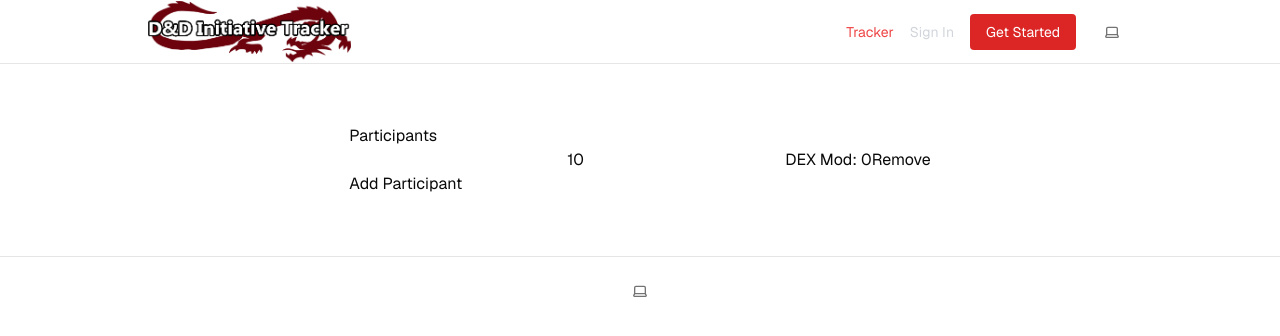
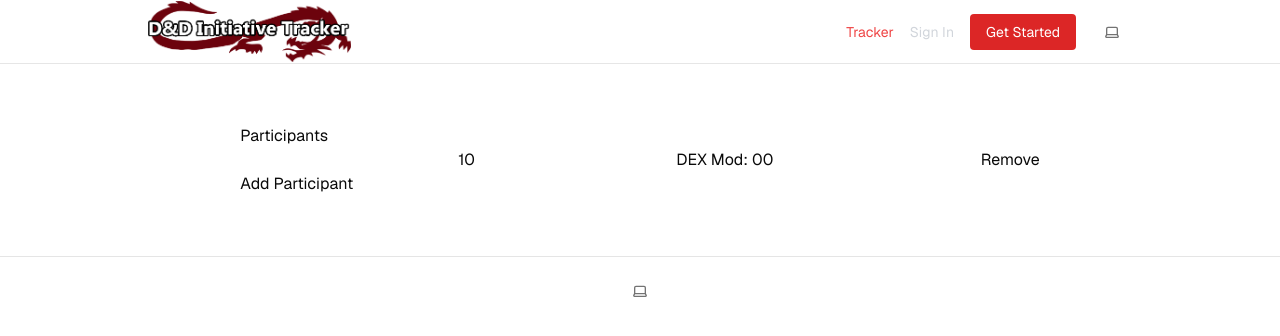
Before and after one commit to rakenduste-programmeerimine-2024/initiative-tracker, a Next.js app: page /participants in a window 1280 px wide. Shown: the top 336 px of the page. Built offline with nearby package versions, Linux system fonts and the light colour scheme; no server answers.

Commit message:
feat: add hit points management

```diff
--- a/components/participants.tsx
+++ b/components/participants.tsx
@@ -4,13 +4,13 @@ import { useState } from "react";
 
 export default function Participants() {
   const [participants, setParticipants] = useState([
-    { name: "", dexterity: 10, dexModifier: 0 },
+    { name: "", dexterity: 10, dexModifier: 0, hp: 0 },
   ]);
 
   const calculateDexModifier = (dexterity: number) => Math.floor((dexterity - 10) / 2);
 
   const addParticipant = () => {
-    setParticipants([...participants, { name: "", dexterity: 10, dexModifier: 0 }]);
+    setParticipants([...participants, { name: "", dexterity: 10, dexModifier: 0, hp: 0 }]);
   };
 
   const removeParticipant = (index: number) => {
@@ -49,6 +49,18 @@ export default function Participants() {
               }}
             />
             <span>DEX Mod: {participant.dexModifier}</span>
+            <input
+              type="number"
+              value={participant.hp}
+              onChange={(e) => {
+                const hp = Number(e.target.value);
+                setParticipants((prev) =>
+                  prev.map((p, i) =>
+                    i === index ? { ...p, hp } : p
+                  )
+                );
+              }}
+            />
             <button onClick={() => removeParticipant(index)}>Remove</button>
           </li>
         ))}
```
